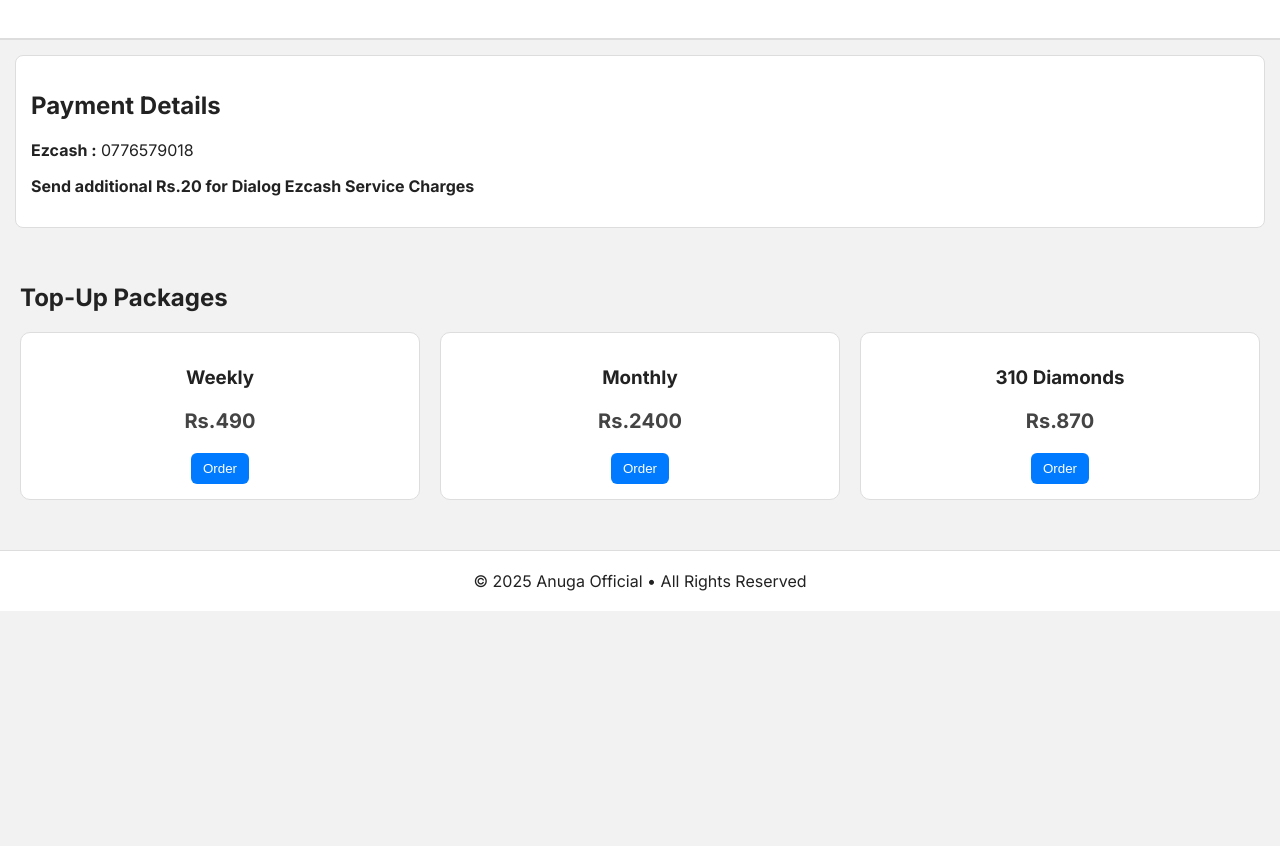
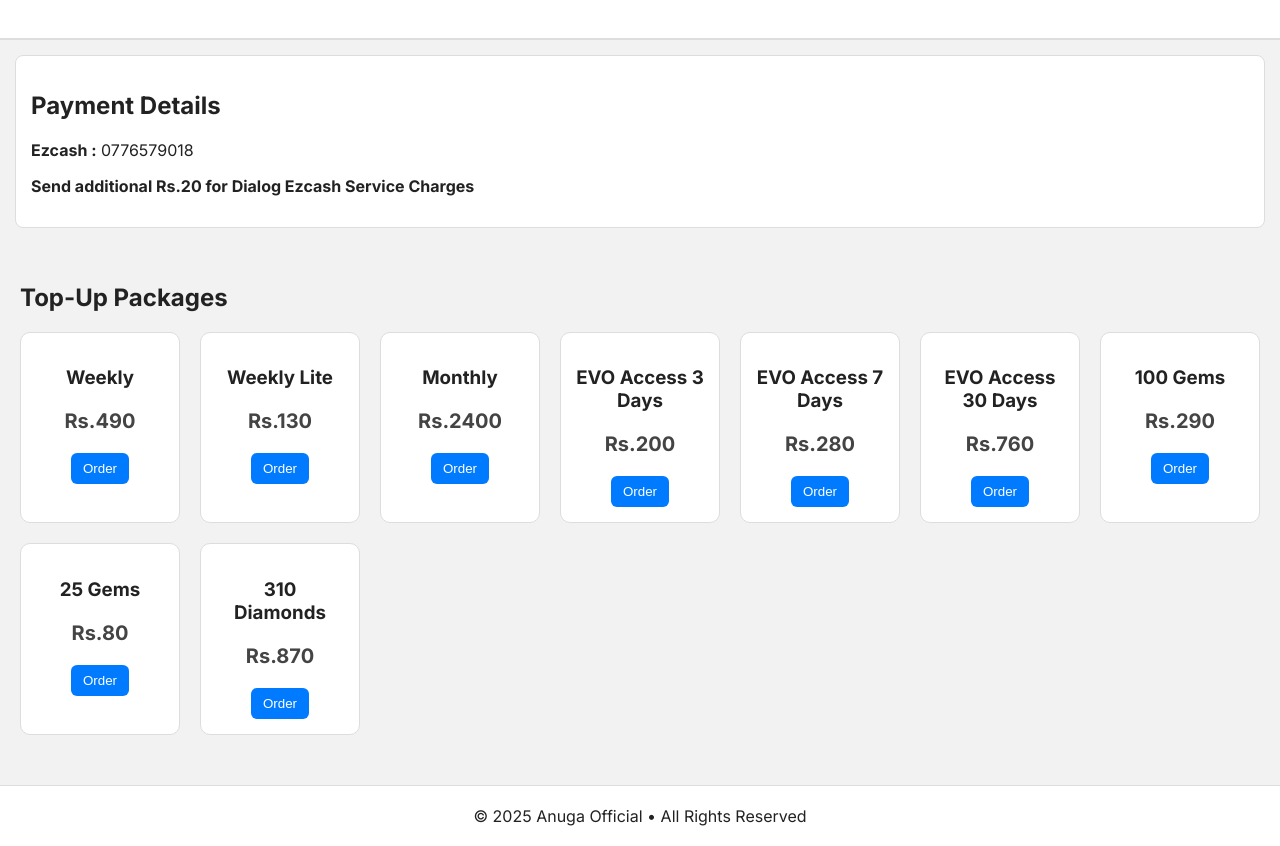
Before and after one commit to cyberxdevsofficial/Top, a plain HTML site: page index.html in a window 1280 px wide. Shown: the part 95-941 px from the top of the page. Before the commit the page ends 800 px from the top, so only its background shows below. Drawn offline with Linux system fonts and the light colour scheme.

Commit message:
Update index.html

```diff
--- a/index.html
+++ b/index.html
@@ -32,9 +32,45 @@
     </div>
 
     <div class="card">
+      <h3>Weekly Lite</h3>
+      <p class="price">Rs.130</p>
+      <button onclick="openForm('Weekly', 130)">Order</button>
+    </div>
+
+    <div class="card">
       <h3>Monthly</h3>
       <p class="price">Rs.2400</p>
       <button onclick="openForm('Monthly', 2400)">Order</button>
+    </div>
+
+    <div class="card">
+      <h3>EVO Access 3 Days</h3>
+      <p class="price">Rs.200</p>
+      <button onclick="openForm('Weekly', 200)">Order</button>
+    </div>
+
+    <div class="card">
+      <h3>EVO Access 7 Days</h3>
+      <p class="price">Rs.280</p>
+      <button onclick="openForm('Weekly', 280)">Order</button>
+    </div>
+
+    <div class="card">
+      <h3>EVO Access 30 Days</h3>
+      <p class="price">Rs.760</p>
+      <button onclick="openForm('Weekly', 760)">Order</button>
+    </div>
+
+    <div class="card">
+      <h3>100 Gems</h3>
+      <p class="price">Rs.290</p>
+      <button onclick="openForm('Weekly', 290)">Order</button>
+    </div>
+
+    <div class="card">
+      <h3>25 Gems</h3>
+      <p class="price">Rs.80</p>
+      <button onclick="openForm('Weekly', 80)">Order</button>
     </div>
 
     <div class="card">
```
